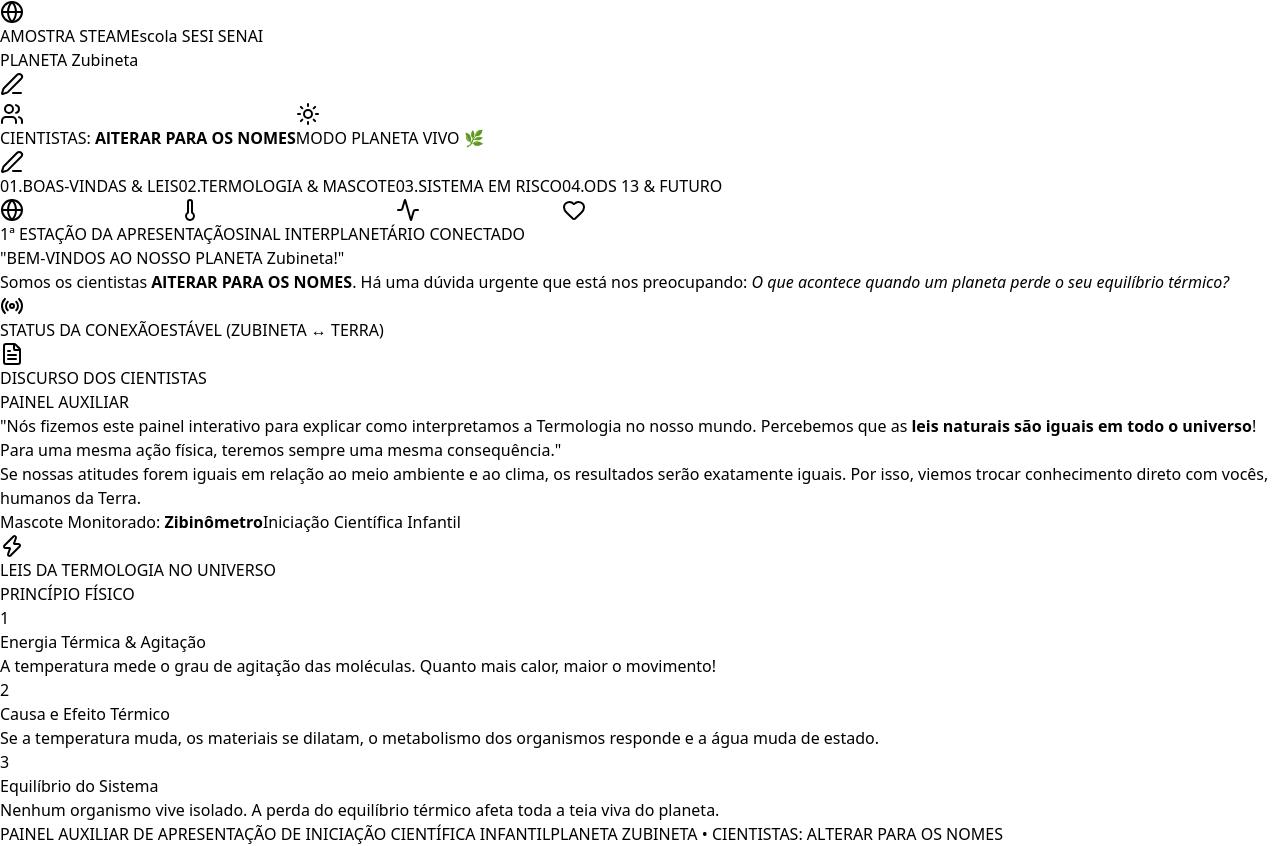
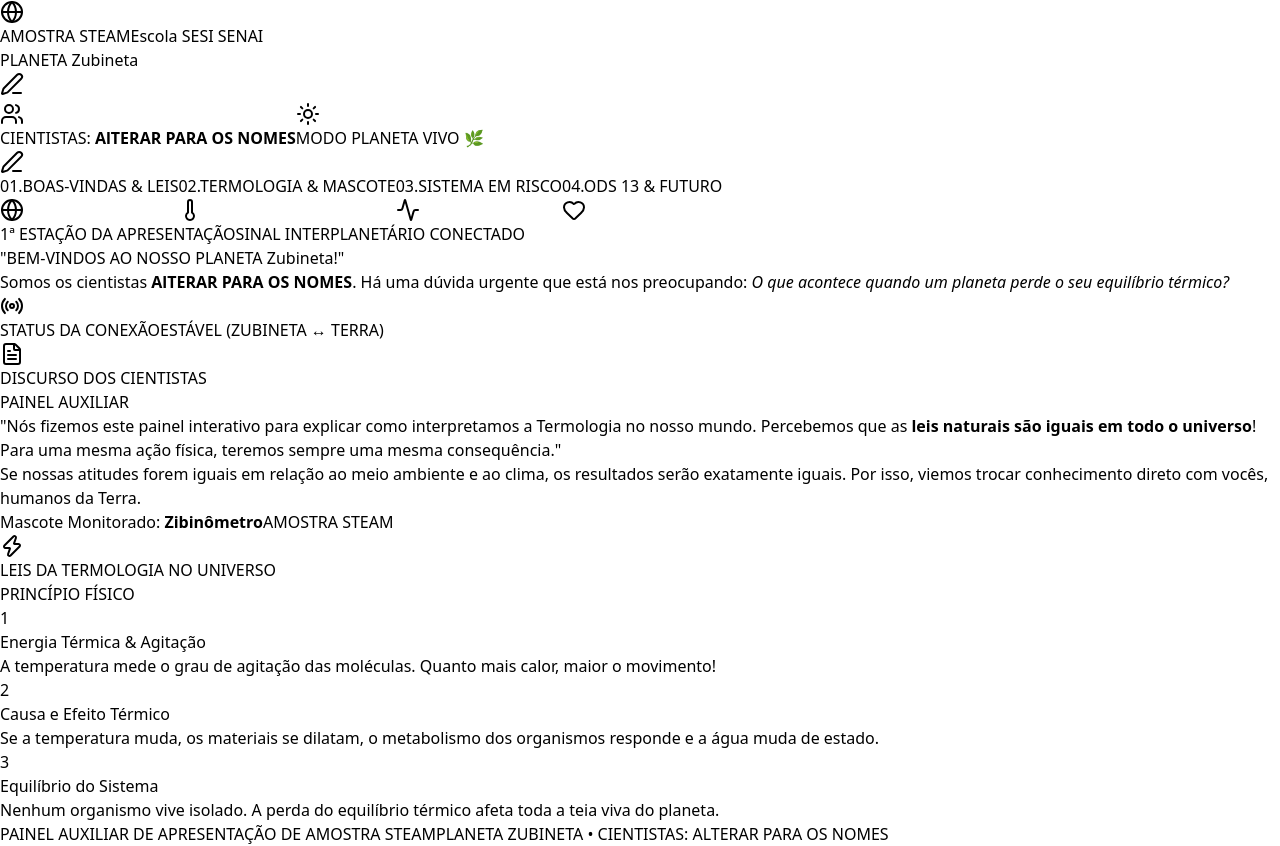
Before and after one commit to ArthurMelzi/Zibneta, a React (Vite) app: page / in a window 1280 px wide. Built offline with nearby package versions, Linux system fonts and the light colour scheme.

Commit message:
Update labels for scientific presentation panel

```diff
--- a/src/App.jsx
+++ b/src/App.jsx
@@ -400,7 +400,7 @@
 
                 <div className="mt-6 pt-3 border-t border-slate-900/10 flex items-center justify-between text-xs font-mono">
                   <span>Mascote Monitorado: <strong>{config.mascotName}</strong></span>
-                  <span className="text-purple-600 font-bold">Iniciação Científica Infantil</span>
+                  <span className="text-purple-600 font-bold">AMOSTRA STEAM</span>
                 </div>
               </div>
 
@@ -1436,7 +1436,7 @@
       {}
       <footer className="max-w-7xl mx-auto px-4 sm:px-6 mt-12 pt-6 border-t-2 border-slate-900/20 text-center font-mono text-xs opacity-75">
         <div className="flex flex-col sm:flex-row items-center justify-between gap-2">
-          <span>PAINEL AUXILIAR DE APRESENTAÇÃO DE INICIAÇÃO CIENTÍFICA INFANTIL</span>
+          <span>PAINEL AUXILIAR DE APRESENTAÇÃO DE AMOSTRA STEAM</span>
           <span>PLANETA {config.planetName.toUpperCase()} • CIENTISTAS: {config.scientists.toUpperCase()}</span>
         </div>
       </footer>
```
